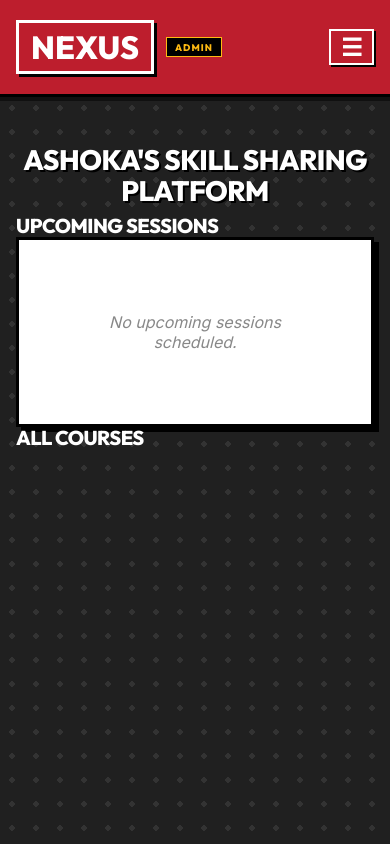
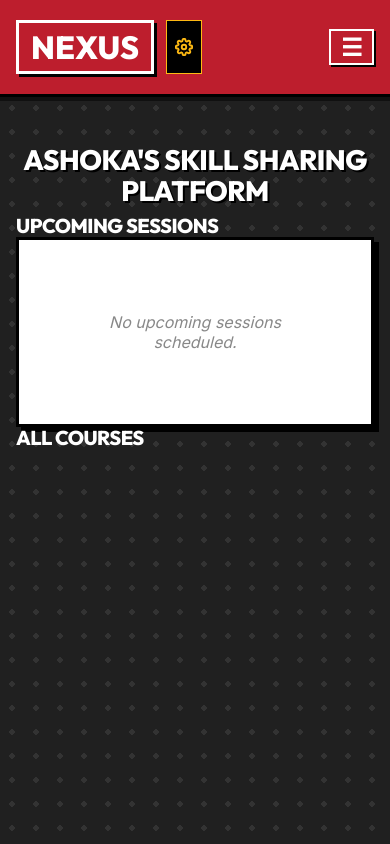
Before and after one commit to parth-dev1512/nexusPortal, a website built with Vite: page index.html in a window 390 px wide. Built offline with nearby package versions, Linux system fonts and the light colour scheme; some packages are replaced by stand-ins of ours; no server answers; the database is empty.

Commit message:
style: replace admin text with gear icon and refine mobile spacing

```diff
--- a/src/components/navbar.js
+++ b/src/components/navbar.js
@@ -5,9 +5,14 @@ const Navbar = {
     return `
       <nav>
         <div class="container nav-content">
-          <div style="display: flex; align-items: center; gap: 0.75rem;">
+          <div style="display: flex; align-items: stretch; gap: 0.75rem;">
             <a href="/#" class="logo">NEXUS</a>
-            <a href="/#/admin/login" class="admin-badge">ADMIN</a>
+            <a href="/#/admin/login" class="admin-badge" title="Admin Panel">
+              <svg viewBox="0 0 24 24" width="16" height="16" stroke="currentColor" stroke-width="2.5" fill="none" stroke-linecap="round" stroke-linejoin="round">
+                <circle cx="12" cy="12" r="3"></circle>
+                <path d="M19.4 15a1.65 1.65 0 0 0 .33 1.82l.06.06a2 2 0 0 1 0 2.83 2 2 0 0 1-2.83 0l-.06-.06a1.65 1.65 0 0 0-1.82-.33 1.65 1.65 0 0 0-1 1.51V21a2 2 0 0 1-2 2 2 2 0 0 1-2-2v-.09A1.65 1.65 0 0 0 9 19.4a1.65 1.65 0 0 0-1.82.33l-.06.06a2 2 0 0 1-2.83 0 2 2 0 0 1 0-2.83l.06-.06a1.65 1.65 0 0 0 .33-1.82 1.65 1.65 0 0 0-1.51-1H3a2 2 0 0 1-2-2 2 2 0 0 1 2-2h.09A1.65 1.65 0 0 0 4.6 9a1.65 1.65 0 0 0-.33-1.82l-.06-.06a2 2 0 0 1 0-2.83 2 2 0 0 1 2.83 0l.06.06a1.65 1.65 0 0 0 1.82.33H9a1.65 1.65 0 0 0 1-1.51V3a2 2 0 0 1 2-2 2 2 0 0 1 2 2v.09a1.65 1.65 0 0 0 1 1.51 1.65 1.65 0 0 0 1.82-.33l.06-.06a2 2 0 0 1 2.83 0 2 2 0 0 1 0 2.83l-.06.06a1.65 1.65 0 0 0-.33 1.82V9a1.65 1.65 0 0 0 1.51 1H21a2 2 0 0 1 2 2 2 2 0 0 1-2 2h-.09a1.65 1.65 0 0 0-1.51 1z"></path>
+              </svg>
+            </a>
           </div>
           <button class="hamburger-btn" id="hamburger-btn" aria-label="Menu">☰</button>
           <div class="nav-links" id="nav-links">
--- a/style.css
+++ b/style.css
@@ -353,6 +353,9 @@ textarea:focus {
   border: 1px solid var(--color-accent);
   font-family: var(--font-display);
   transition: background 0.15s;
+  display: inline-flex;
+  align-items: center;
+  justify-content: center;
 }
 
 .admin-badge:hover {
@@ -363,7 +366,7 @@ textarea:focus {
    NAV AUTH LINKS (spacing in mobile menu)
    ======================================== */
 .nav-auth-links {
-  margin-top: 0.5rem;
+  margin-top: 1.5rem;
 }
 
 /* ========================================
@@ -541,6 +544,22 @@ textarea:focus {
   /* --- Navbar --- */
   .hamburger-btn {
     display: block;
+  }
+
+  .admin-badge {
+    aspect-ratio: 1 / 1;
+    height: auto;
+    width: auto;
+    align-self: stretch;
+    padding: 0 0.5rem;
+    display: inline-flex;
+    align-items: center;
+    justify-content: center;
+  }
+
+  .admin-badge svg {
+    width: 18px;
+    height: 18px;
   }
 
   .nav-links {
```
